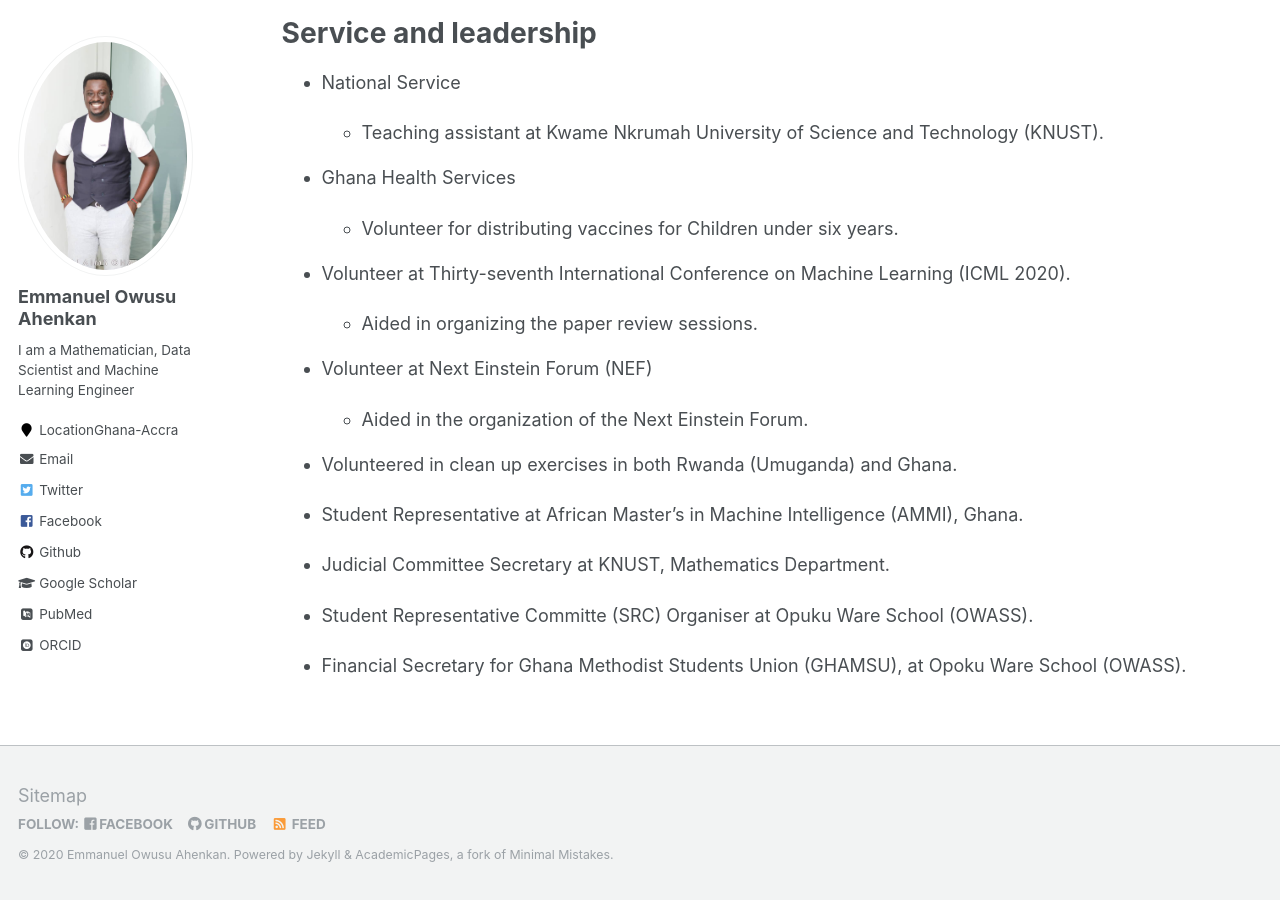
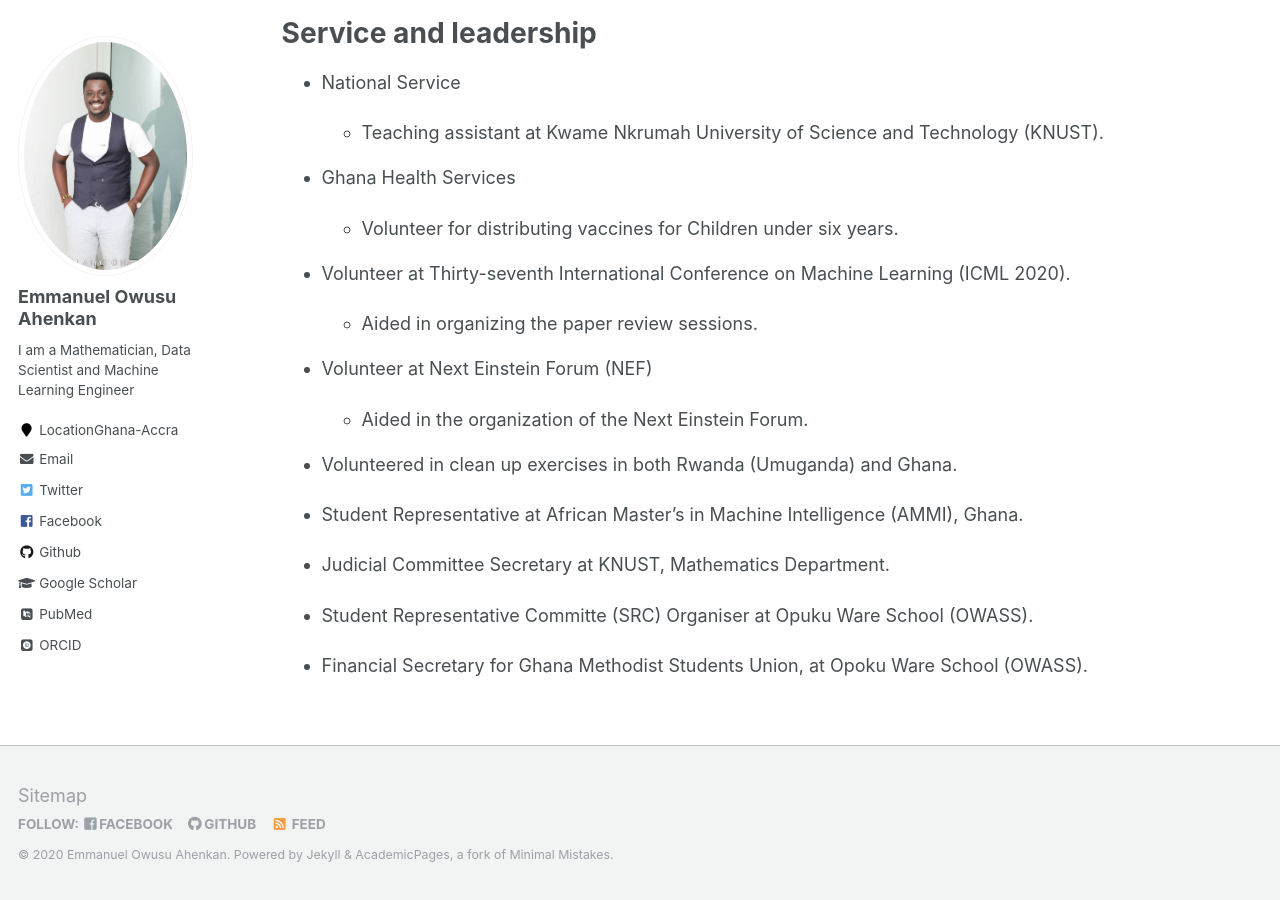
Before and after one commit to EmmanuelOwusu/EmmanuelOwusu.github.io, a Jekyll site: the page built from _pages/cv.md, in a window 1280 px wide and 900 px high, scrolled down 2054 px. Built offline with Jekyll 4.4.1, drawn with Linux system fonts in a browser that asks for light colours; some web fonts are replaced.

Commit message:
Updated CV.md
Updated CV.md

```diff
--- a/_pages/cv.md
+++ b/_pages/cv.md
@@ -84,4 +84,4 @@ Service and leadership
 
 * Student Representative Committe (SRC) Organiser at Opuku Ware School (OWASS).
 
-* Financial Secretary for Ghana Methodist Students Union (GHAMSU), at Opoku Ware School (OWASS).
+* Financial Secretary for Ghana Methodist Students Union, at Opoku Ware School (OWASS).
```
